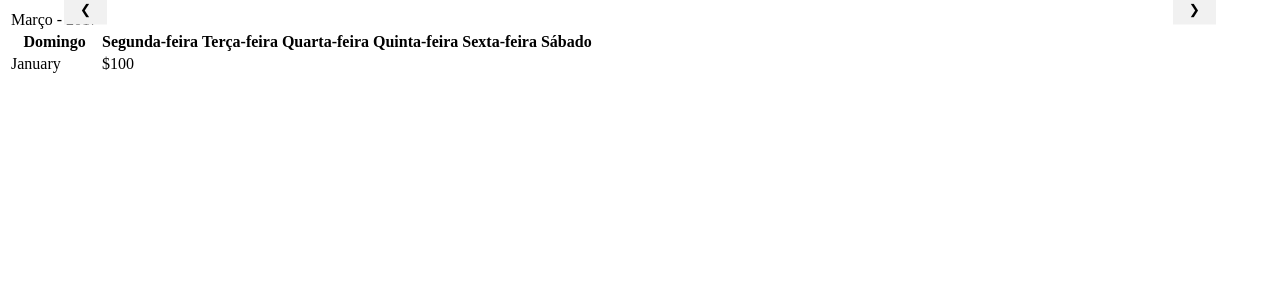
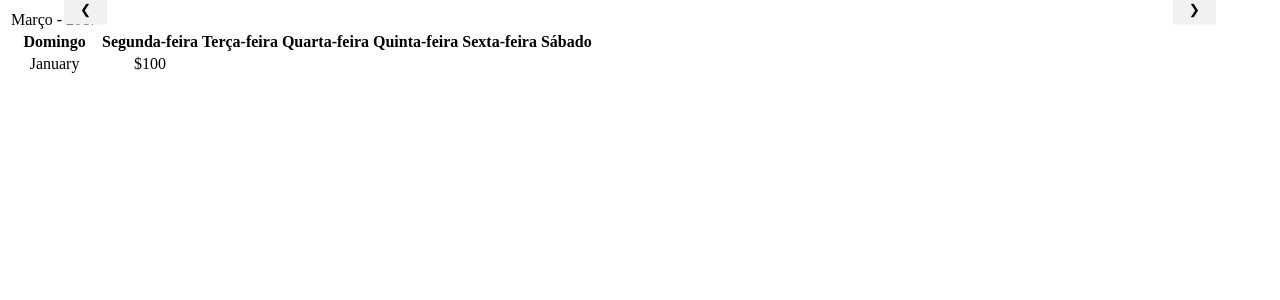
Before and after one commit to TreinoeDieta/Website, a Jekyll site: the page calendario/index.html, which Jekyll copies as it is, in a window 1280 px wide. Shown: the top 300 px of the page. Built offline with Jekyll 4.4.1, drawn with Linux system fonts in a browser that asks for light colours.

Commit message:
Update index.html

```diff
--- a/calendario/index.html
+++ b/calendario/index.html
@@ -7,11 +7,14 @@
 .w3-button{-webkit-touch-callout:none;-webkit-user-select:none;-khtml-user-select:none;-moz-user-select:none;-ms-user-select:none;user-select:none}
 .w3-display-left{position:absolute;top:1%;left:5%;transform:translate(0%,-50%);-ms-transform:translate(-0%,-50%)}
 .w3-display-right{position:absolute;top:1%;right:5%;transform:translate(0%,-50%);-ms-transform:translate(0%,-50%)}
+table{
+  text-align: center;
+  }
 </style>
 </head>
 <body>
 <div class="w3-content w3-display-container"><center>
-  <table class="mySlides" align="center">
+  <table class="mySlides">
   <tr>
     <td>Março - 2017</td>
   </tr>
```
